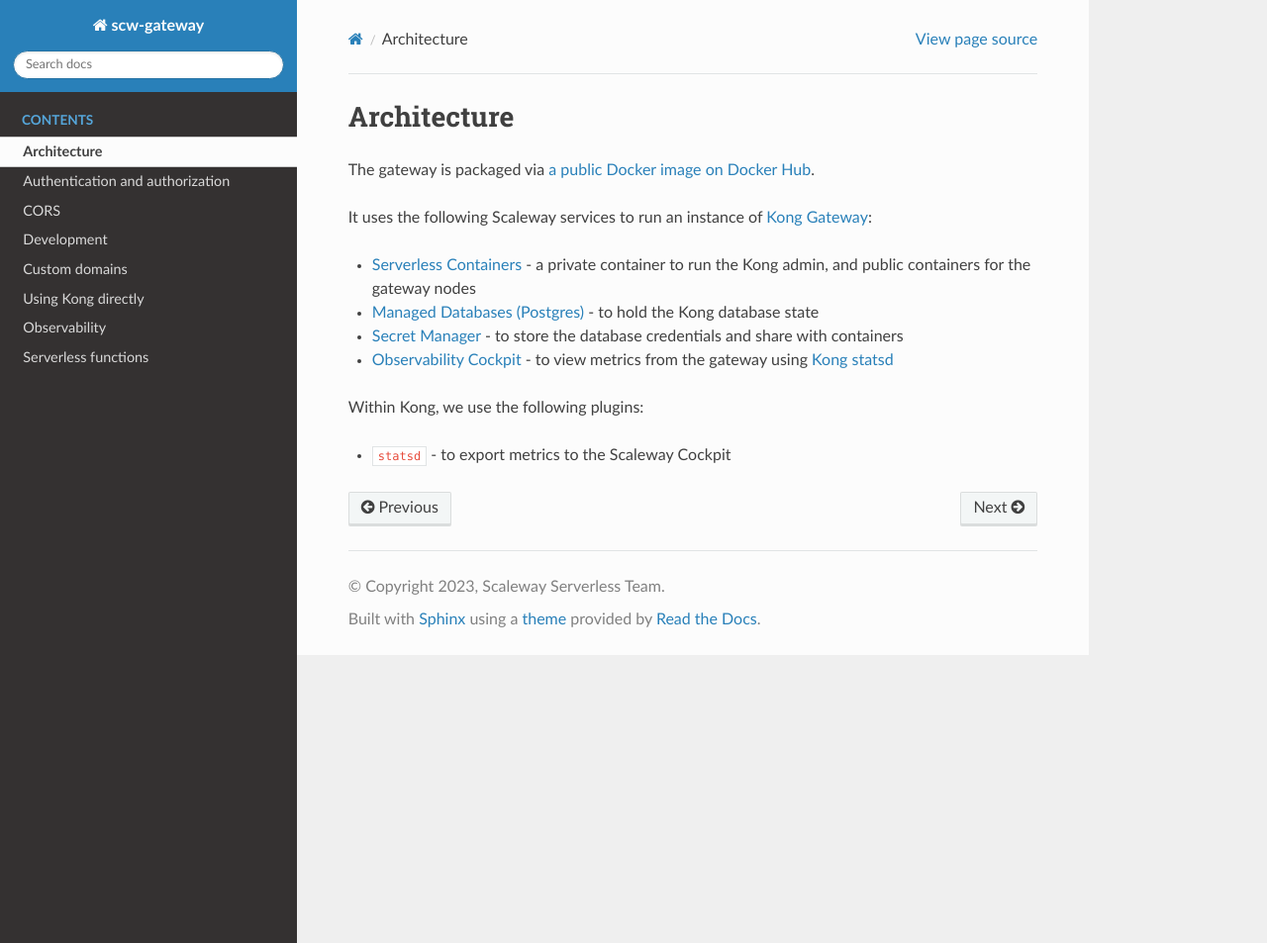
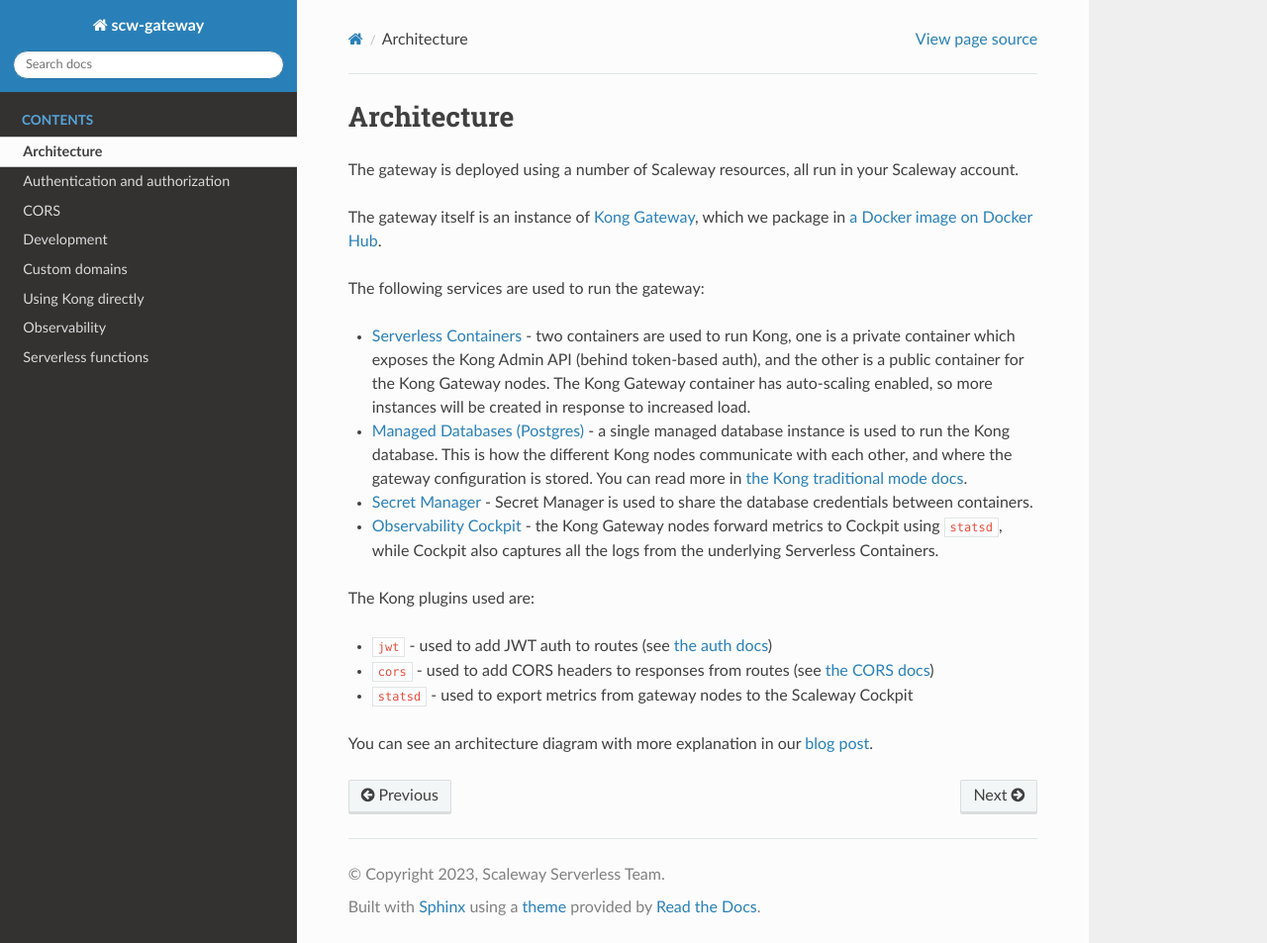
Before and after one commit to scaleway/serverless-gateway, a Sphinx documentation site: the page built from docs/source/architecture.md, in a window 1280 px wide and 953 px high. Shown: the whole window at 99% size. Built offline with Sphinx 7.4.7 and the Read the Docs theme 2.0.0, drawn with Linux system fonts in a browser that asks for light colours.

Commit message:
Architecture details (#52)
* Architecture details

* Typos

```diff
--- a/docs/source/architecture.md
+++ b/docs/source/architecture.md
@@ -1,14 +1,20 @@
 # Architecture
 
-The gateway is packaged via [a public Docker image on Docker Hub](https://hub.docker.com/r/scaleway/serverless-gateway).
+The gateway is deployed using a number of Scaleway resources, all run in your Scaleway account.
 
-It uses the following Scaleway services to run an instance of [Kong Gateway](https://konghq.com/):
+The gateway itself is an instance of [Kong Gateway](https://konghq.com/), which we package in [a Docker image on Docker Hub](https://hub.docker.com/r/scaleway/serverless-gateway).
 
-- [Serverless Containers](https://www.scaleway.com/en/serverless-containers/) - a private container to run the Kong admin, and public containers for the gateway nodes
-- [Managed Databases (Postgres)](https://www.scaleway.com/en/database/) - to hold the Kong database state
-- [Secret Manager](https://www.scaleway.com/en/secret-manager/) - to store the database credentials and share with containers
-- [Observability Cockpit](https://www.scaleway.com/en/cockpit/) - to view metrics from the gateway using [Kong statsd](https://docs.konghq.com/hub/kong-inc/statsd/)
+The following services are used to run the gateway:
 
-Within Kong, we use the following plugins:
+- [Serverless Containers](https://www.scaleway.com/en/serverless-containers/) - two containers are used to run Kong, one is a private container which exposes the Kong Admin API (behind token-based auth), and the other is a public container for the Kong Gateway nodes. The Kong Gateway container has auto-scaling enabled, so more instances will be created in response to increased load.
+- [Managed Databases (Postgres)](https://www.scaleway.com/en/database/) - a single managed database instance is used to run the Kong database. This is how the different Kong nodes communicate with each other, and where the gateway configuration is stored. You can read more in [the Kong traditional mode docs](https://docs.konghq.com/gateway/3.3.x/production/deployment-topologies/traditional/).
+- [Secret Manager](https://www.scaleway.com/en/secret-manager/) - Secret Manager is used to share the database credentials between containers.
+- [Observability Cockpit](https://www.scaleway.com/en/cockpit/) - the Kong Gateway nodes forward metrics to Cockpit using `statsd`, while Cockpit also captures all the logs from the underlying Serverless Containers.
 
-- [`statsd`](https://docs.konghq.com/hub/kong-inc/statsd/) - to export metrics to the Scaleway Cockpit
+The Kong plugins used are:
+
+- [`jwt`](https://docs.konghq.com/hub/kong-inc/jwt/) - used to add JWT auth to routes (see [the auth docs](https://serverless-gateway.readthedocs.io/en/latest/auth.html))
+- [`cors`](https://docs.konghq.com/hub/kong-inc/jwt/) - used to add CORS headers to responses from routes (see [the CORS docs](https://serverless-gateway.readthedocs.io/en/latest/cors.html))
+- [`statsd`](https://docs.konghq.com/hub/kong-inc/statsd/) - used to export metrics from gateway nodes to the Scaleway Cockpit
+
+You can see an architecture diagram with more explanation in our [blog post](https://www.scaleway.com/en/blog/api-gateway-early-access/).
```
